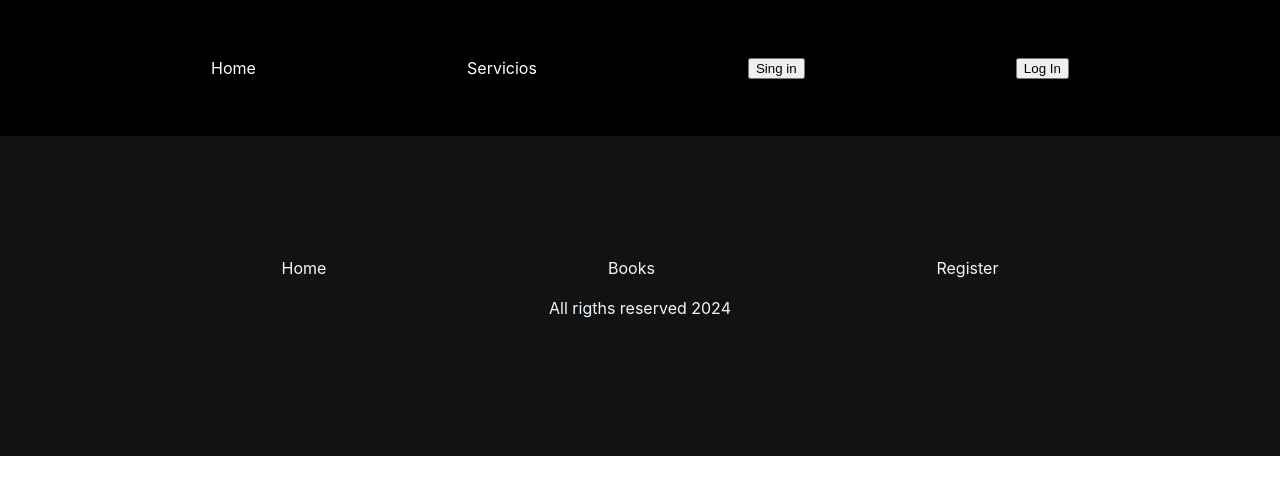
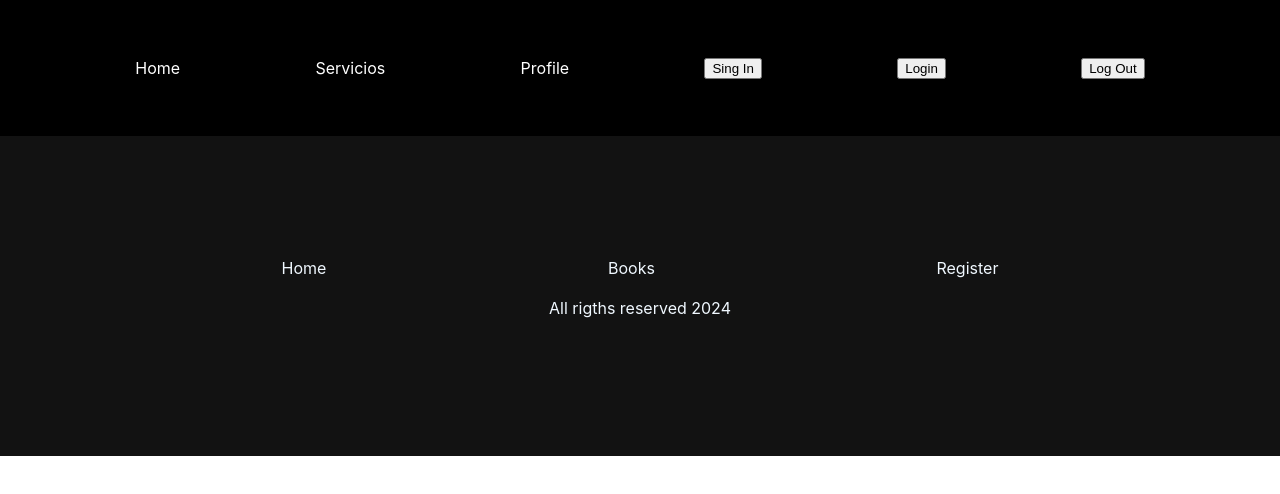
Before and after one commit to AbrahamEsc1911/FSD-FRONTEND-TATTOO-STUDIO, a React (Vite) app: page / in a window 1280 px wide. Shown: the top 494 px of the page. Built offline with nearby package versions, Linux system fonts and the light colour scheme.

Commit message:
feat: addion new navegation paths on header

```diff
--- a/src/components/Header/Header.jsx
+++ b/src/components/Header/Header.jsx
@@ -8,12 +8,17 @@ export const Header = () => {
 
     const navigate = useNavigate()
 
-    const navRegistro = () => {
+    const Registro = () => {
         navigate('/register')
     }
 
-    const navLogin = () => {
+    const Login = () => {
         navigate('/login')
+    }
+
+    const logout = () => {
+        localStorage.removeItem("passport")
+        navigate("/login")
     }
 
     return (
@@ -21,8 +26,10 @@ export const Header = () => {
             <div className='Header-root'>
                     <CSurfer content="Home" path="/" />
                     <CSurfer content="Servicios" path="/" />
-                    <Cinput type="button" value="Sing in" onClickFuntion={navRegistro} />
-                    <Cinput type="button" value="Log In" onClickFuntion={navLogin} />
+                    <CSurfer content="Profile" path="/profile" />
+                    <Cinput type="button" value="Sing In" onClickFuntion={Registro} />
+                    <Cinput type="button" value="Login" onClickFuntion={Login} />
+                    <Cinput type="button" value="Log Out" onClickFuntion={logout} />
             </div>
 
         </>
```
